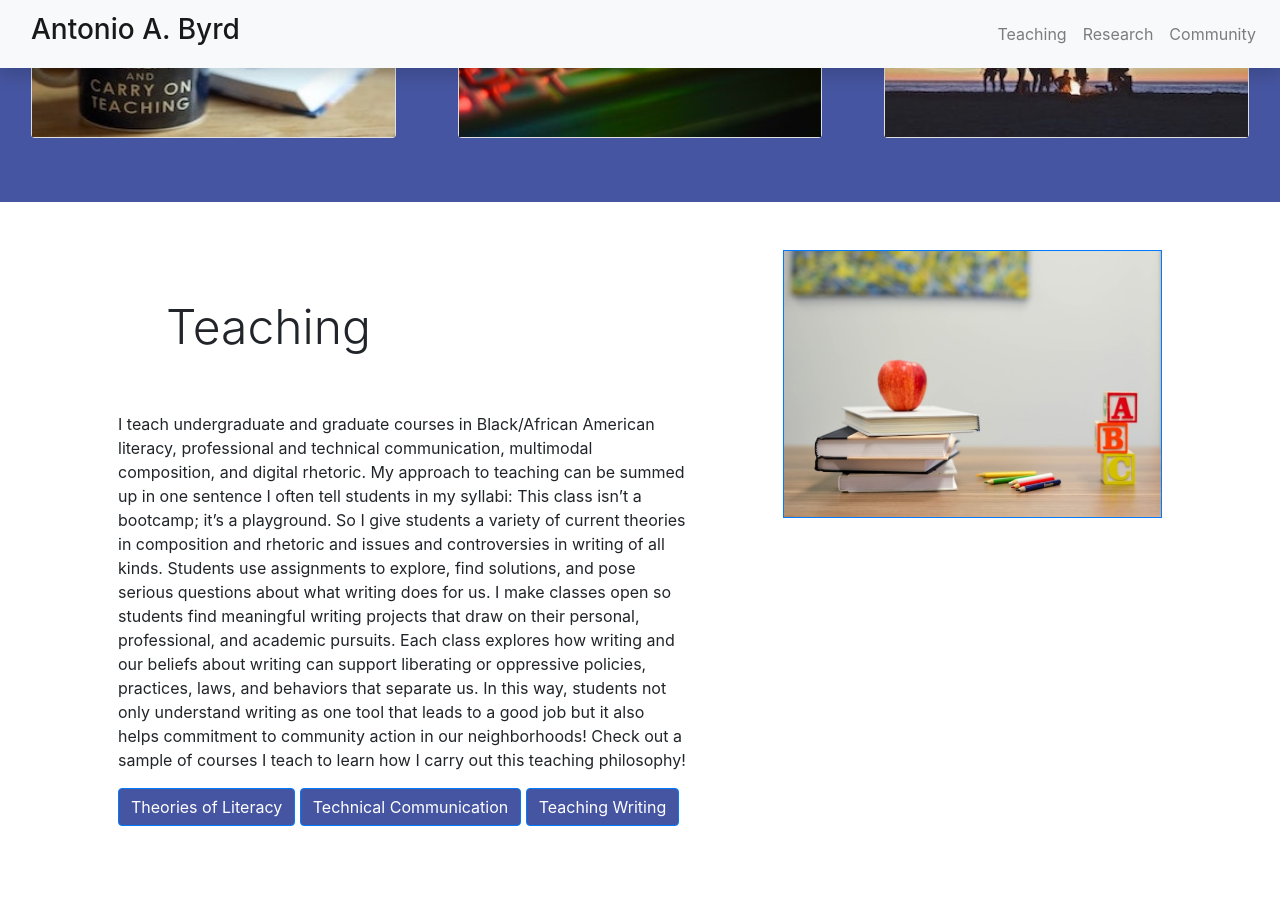
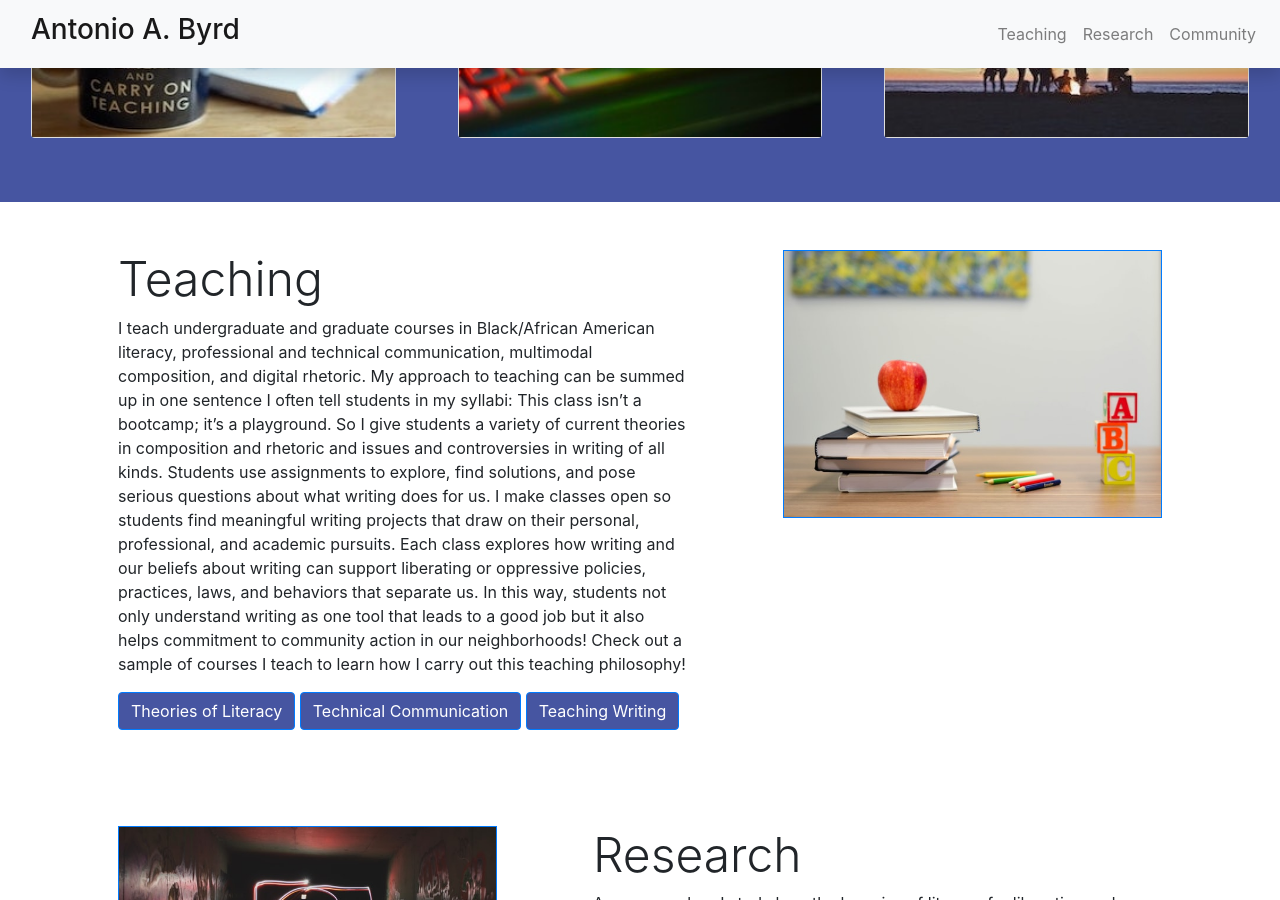
Before and after one commit to abyrd15/abyrd15.github.io, a Jekyll site: the page built from index.markdown, in a window 1280 px wide and 900 px high, scrolled down 1499 px. Built offline with Jekyll 4.4.1, drawn with Linux system fonts in a browser that asks for light colours; nearby versions of some CDN libraries.

Commit message:
Removed padding on teaching header

```diff
--- a/_includes/home/section_teaching.html
+++ b/_includes/home/section_teaching.html
@@ -3,7 +3,7 @@
         <div class="container">
             <div class="row justify-content-center">
                 <div class="col-sm-7 p-5">
-                    <h1 class="display-5 p-5">Teaching</h1>
+                    <h1 class="display-5">Teaching</h1>
                     <p>I teach undergraduate and graduate courses in Black/African American literacy, professional and technical communication, multimodal composition, and digital rhetoric. My approach to teaching can be summed up in one sentence I often tell students in my syllabi: This class isn’t a bootcamp; it’s a playground. So I give students a variety of current theories in composition and rhetoric and issues and controversies in writing of all kinds. Students use assignments to explore, find solutions, and pose serious questions about what writing does for us. I make classes open so students find meaningful writing projects that draw on their personal, professional, and academic pursuits. Each class explores how writing and our beliefs about writing can support liberating or oppressive policies, practices, laws, and behaviors that separate us. In this way, students not only understand writing as one tool that leads to a good job but it also helps commitment to community action in our neighborhoods! Check out a sample of courses I teach to learn how I carry out this teaching philosophy!</p>
 
                     <button type="button" class="btn btn-primary" data-toggle="modal" data-target="#literacy_theory"> Theories of Literacy</button>
```
